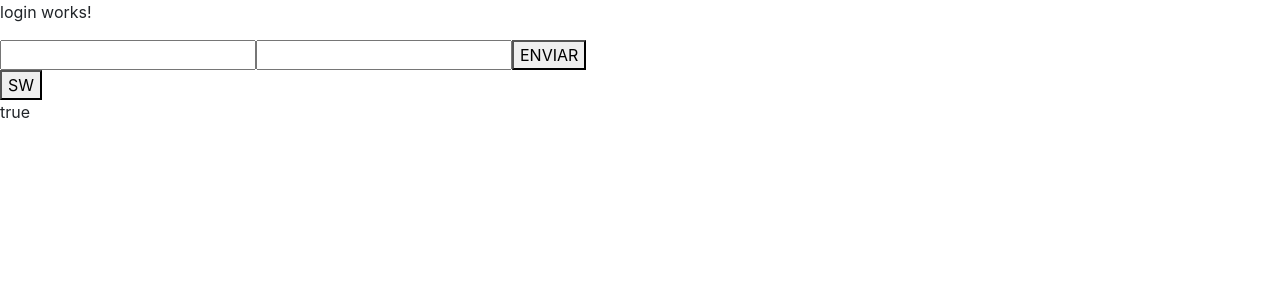
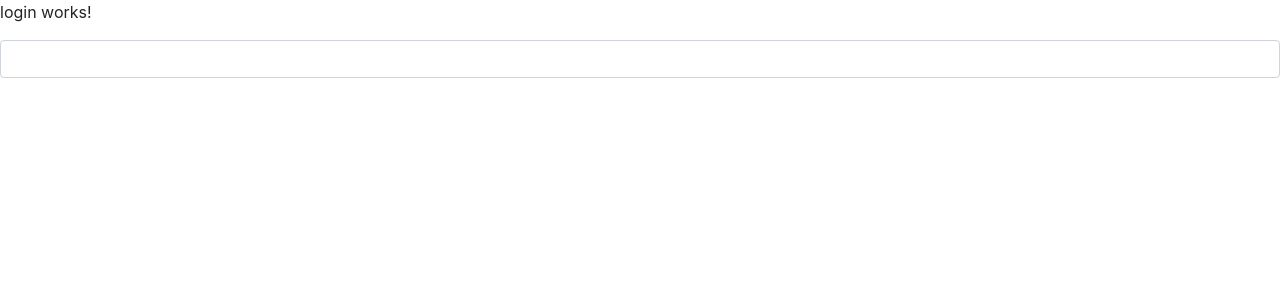
Before and after one commit to rsoft-latam/angular-course-2020, an Angular app: page /login in a window 1280 px wide. Shown: the top 300 px of the page. Built offline with nearby package versions, Linux system fonts and the light colour scheme.

Commit message:
template and reactive forms

```diff
--- a/src/app/login/login/login.component.html
+++ b/src/app/login/login/login.component.html
@@ -17,14 +17,34 @@
 <button (click)="onLogin2(form)">LOGIN 2</button>-->
 
 <!--EXAMPLE 3-->
-<div style="display: flex; flex-direction: column;">
+<!--<div style="display: flex; flex-direction: column;">
   <form (ngSubmit)="onLogin2(form)" #form="ngForm">
     <input type="text" name="username" ngModel>
     <input type="password" name="password" ngModel>
     <button type="submit">ENVIAR</button>
   </form>
+</div>-->
+
+
+<input class="form-control"
+       type="text"
+       required
+       minlength="3"
+       maxlength="5"
+       ngModel
+       #name="ngModel">
+<div *ngIf="name.invalid && (name.touched || name.dirty)"
+     class="alert alert-danger">
+  <div *ngIf="name.errors.required">
+    Name is required
+  </div>
+  <div *ngIf="name.errors.minlength">
+    Name must have 3 characteres min
+  </div>
+  <div *ngIf="name.errors.maxlength">
+    Name must have 5 characteres max
+  </div>
 </div>
-
 
 
 
@@ -34,6 +54,6 @@
 <!--<button routerLink="/pages">LOGIN</button>-->
 <!--<button (click)="onLogin()">LOGIN</button>-->
 
-<button (click)="sw = !sw;">SW</button>
+<!--<button (click)="sw = !sw;">SW</button>
 <p>{{sw}}</p>
-<p *ngElse="sw">SE MUESTRA SI ES FALSO</p>
+<p *ngElse="sw">SE MUESTRA SI ES FALSO</p>-->
--- a/src/app/login/login/login.component.ts
+++ b/src/app/login/login/login.component.ts
@@ -6,6 +6,7 @@ import {Router} from '@angular/router';
   templateUrl: './login.component.html',
   styleUrls: ['./login.component.scss']
 })
+
 export class LoginComponent implements OnInit {
 
   username = '';
--- a/src/app/pages/admin/admin/admin.component.html
+++ b/src/app/pages/admin/admin/admin.component.html
@@ -8,6 +8,21 @@
 <!--EXAMPLE 1-->
 <form [formGroup]="productForm" style="display: flex; flex-direction: column;">
   <input formControlName="description" type="text">
+  <div *ngIf="productForm.get('description').invalid &&
+              (productForm.get('description').touched ||
+              productForm.get('description').dirty)"
+       class="alert alert-danger">
+    <div *ngIf="productForm.get('description').errors.required">
+      Name is required
+    </div>
+    <div *ngIf="productForm.get('description').errors.minlength">
+      Name must have 3 characteres min
+    </div>
+  </div>
+
+
+
+
   <input formControlName="imageUrl" type="text">
   <input formControlName="ownerId" type="text">
   <input formControlName="price" type="text">
--- a/src/app/pages/admin/admin/admin.component.ts
+++ b/src/app/pages/admin/admin/admin.component.ts
@@ -1,5 +1,5 @@
 import {Component, OnInit} from '@angular/core';
-import {FormBuilder, FormControl, FormGroup} from '@angular/forms';
+import {FormBuilder, FormControl, FormGroup, Validators} from '@angular/forms';
 
 @Component({
   selector: 'app-admin',
@@ -18,7 +18,7 @@ export class AdminComponent implements OnInit {
   ngOnInit(): void {
 
     this.productForm = this.formBuilder.group({
-      description: '',
+      description: ['description', [ Validators.required, Validators.minLength(3) ]],
       imageUrl: '',
       ownerId: '',
       price: '',
```
